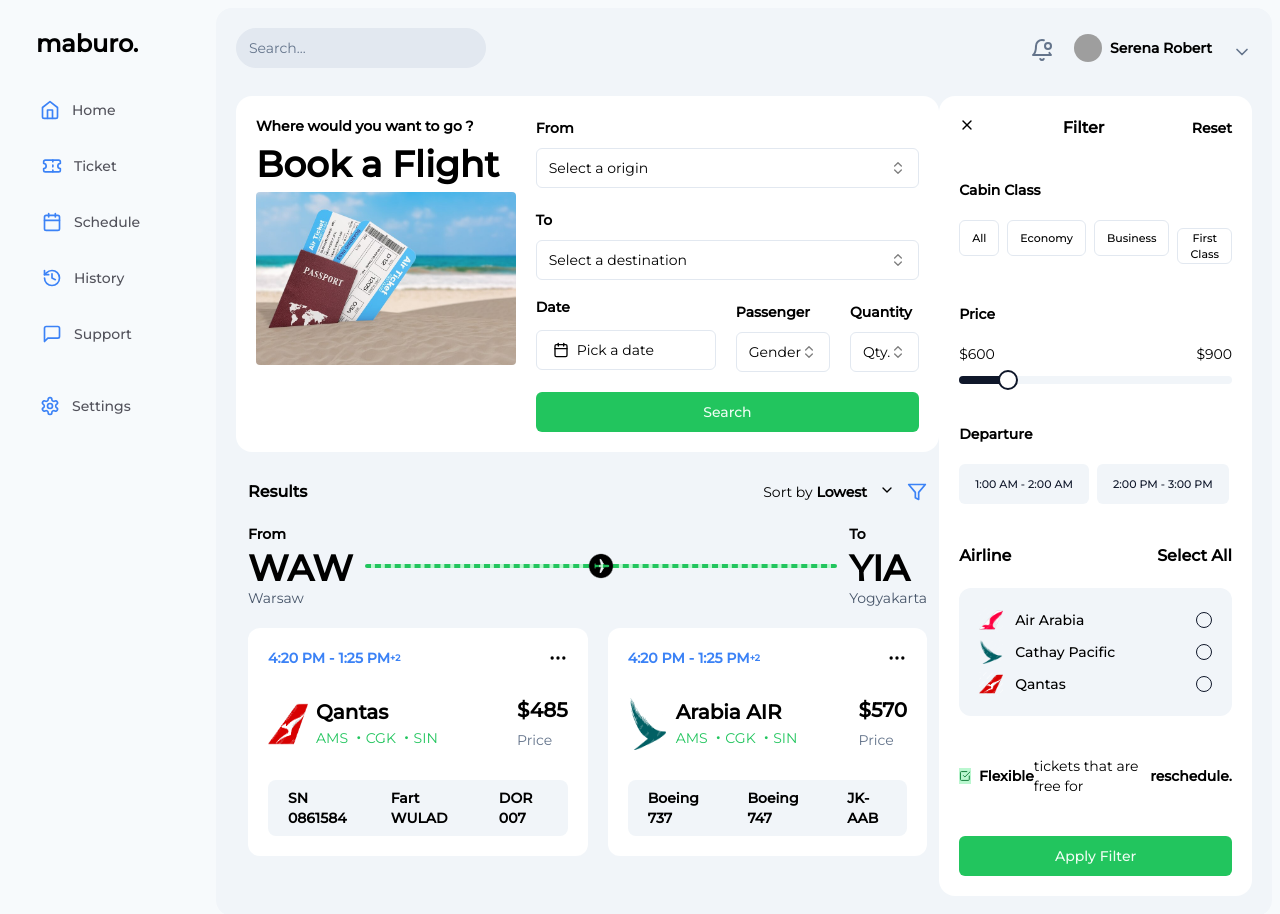
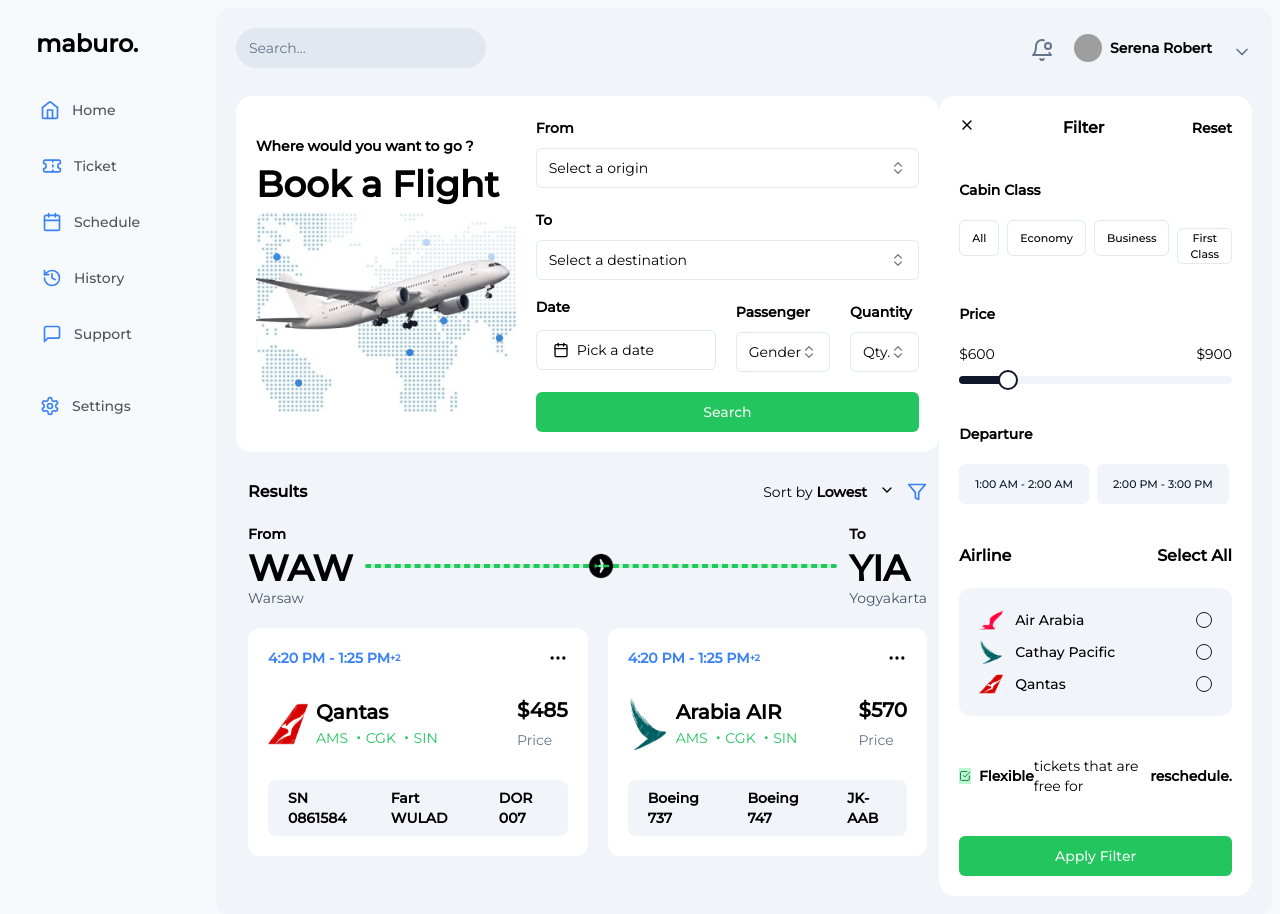
Before and after one commit to kralion/maburo, a React (Vite) app: page / in a window 1280 px wide. Shown: the top 914 px of the page. Built offline with nearby package versions, Linux system fonts and the light colour scheme; grey boxes are pictures that could not be loaded.

Commit message:
feat: 100 Dashboard

```diff
--- a/src/components/dashboard/form.tsx
+++ b/src/components/dashboard/form.tsx
@@ -12,9 +12,9 @@
   FormLabel,
   FormMessage,
 } from "@/components/ui/form";
+import Flight from "@/assets/images/banner_dashboard.png";
 import { DatePicker } from "./datepicker";
 import SelectField from "./selectField";
-import Flight from "@/assets/images/flight.jpg";
 const formSchema = z.object({
   from: z.string().min(2).max(50),
   to: z.string().min(2).max(50),
@@ -32,13 +32,13 @@
   };
   return (
     <Form {...form}>
-      <div className="flex p-5 rounded-2xl w-fit gap-5 bg-white ">
+      <div className="flex p-5 rounded-2xl items-center w-fit gap-5 bg-white ">
         <div className="space-y-2">
           <h4 className="font-semibold text-sm">
             Where would you want to go ?
           </h4>
           <h1 className="text-4xl font-semibold">Book a Flight</h1>
-          <img src={Flight} className="rounded" alt="flight" width={360} />
+          <img src={Flight} className="rounded-xl" alt="flight" width={350} />
         </div>
 
         <form onSubmit={form.handleSubmit(onSubmit)} className="space-y-5">
--- a/src/components/dashboard/results-card.tsx
+++ b/src/components/dashboard/results-card.tsx
@@ -15,7 +15,7 @@
   logo,
 }: ResultsCardProps) {
   return (
-    <div className="rounded-xl w-fit  bg-white p-5 space-y-7 font-semibold">
+    <div className="rounded-xl w-fit hover:scale-105 duration-200 cursor-pointer hover:shadow-lg  bg-white p-5 space-y-7 font-semibold">
       <div className="flex justify-between items-center">
         <p className="flex gap-1 text-sm text-blue-500">
           <h4>4:20 PM</h4>-
--- a/src/components/ui/button.tsx
+++ b/src/components/ui/button.tsx
@@ -10,7 +10,7 @@
     variants: {
       variant: {
         default:
-          "bg-green-500 text-green-50 hover:bg-green-900/90 dark:bg-green-50 dark:tgreen-900 dark:hover:bg-green-50/90",
+          "bg-green-500 text-green-50 hover:bg-green-600 active:bg-green-800 duration-200 dark:bg-green-50 dark:tgreen-900 dark:hover:bg-green-50/90",
         destructive:
           "bg-red-500 text-slate-50 hover:bg-red-500/90 dark:bg-red-900 dark:text-slate-50 dark:hover:bg-red-900/90",
         outline:
```
Also changed, not shown: public/repo-cover.png (added), src/assets/images/banner_dashboard.png.
